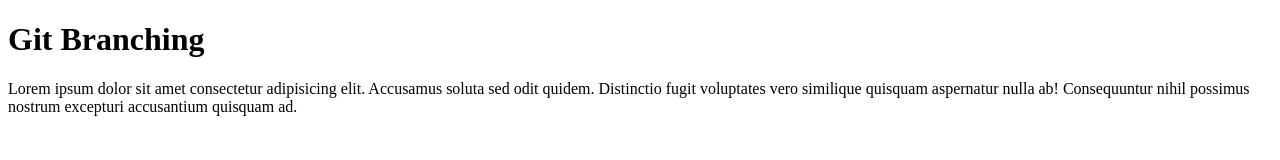
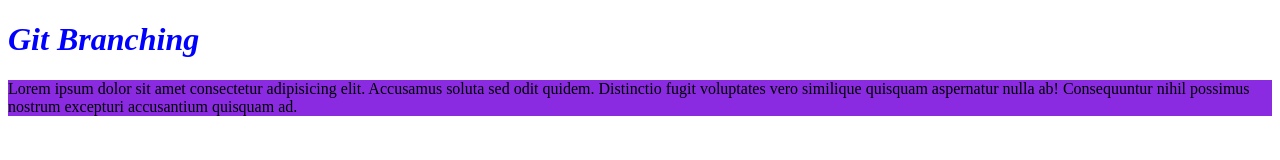
Before and after one commit to korasin/git3, a plain HTML site: page index.html in a window 1280 px wide. Drawn offline with Linux system fonts and the light colour scheme.

Commit message:
Add style to h1 and p

```diff
--- a/index.html
+++ b/index.html
@@ -5,6 +5,7 @@
     <meta http-equiv="X-UA-Compatible" content="IE=edge">
     <meta name="viewport" content="width=device-width, initial-scale=1.0">
     <title>Practice github</title>
+    <link href="styles.css" rel="stylesheet" type="text/css">
 </head>
 <body>
     <h1>Git Branching</h1>
--- /dev/null
+++ b/styles.css
@@ -0,0 +1,8 @@
+h1{
+    color: blue;
+    font-style: italic;
+}
+p{
+    background-color: blueviolet;
+    color: black;
+}
```
